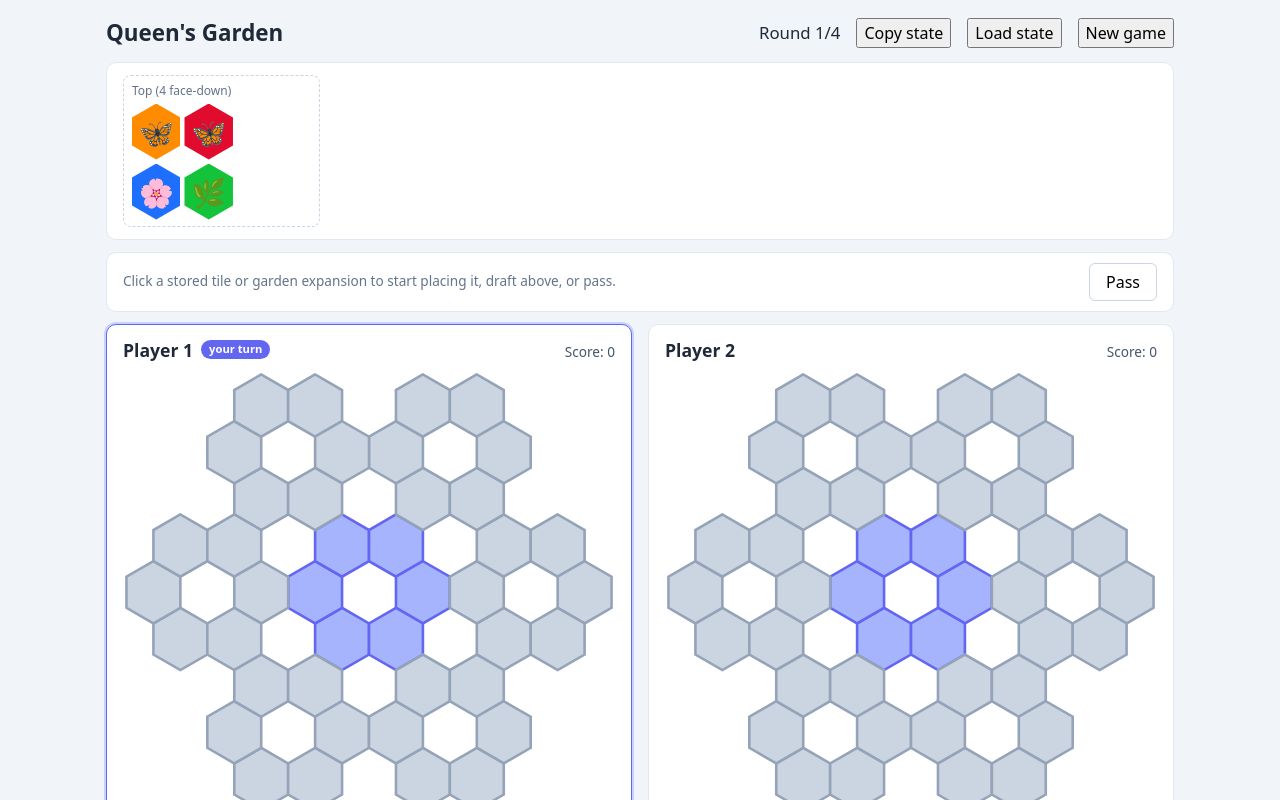
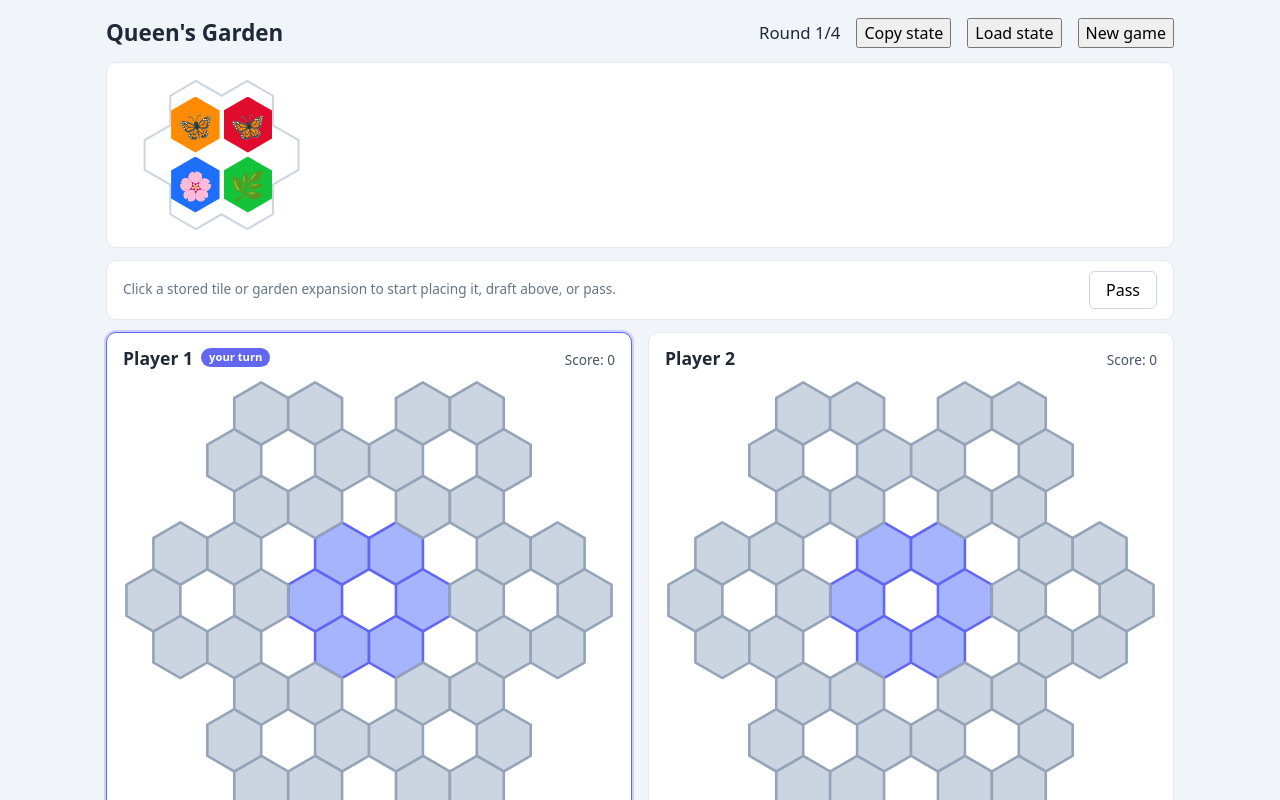
Before and after one commit to johnbillion/giochiamo, a React (Vite) app: page / in a window 1280 px wide. Shown: the top 800 px of the page. Built offline with nearby package versions, Linux system fonts and the light colour scheme.

Commit message:
Implement rich previews of tiles and expansions when hovering over the board.

```diff
--- a/src/index.css
+++ b/src/index.css
@@ -96,23 +96,28 @@ button:disabled {
   gap: 12px;
   align-items: flex-start;
 }
+/* Each pile is framed by an expansion-rosette outline, with its tiles centred inside. */
 .display {
-  border: 1px dashed #cbd5e1;
-  border-radius: 8px;
-  padding: 6px 8px;
+  position: relative;
+  display: grid;
+  place-items: center;
+  padding: 22px;
+  min-height: 150px;
 }
-.display-label {
-  display: block;
-  font-size: 0.75rem;
-  color: #64748b;
-  margin-bottom: 4px;
+.expansion-outline {
+  position: absolute;
+  inset: 0;
+  width: 100%;
+  height: 100%;
+  pointer-events: none;
 }
 .tiles {
+  position: relative;
   display: grid;
   grid-template-columns: repeat(2, max-content);
   gap: 4px;
-  justify-content: start;
-  min-height: 30px;
+  place-content: center;
+  z-index: 1;
 }
 
 /* An emptied slot where a tile was drafted away — holds its place in the 2×2 grid. */
--- a/src/ui/Game.tsx
+++ b/src/ui/Game.tsx
@@ -56,6 +56,7 @@ import {
   DIR_AXIAL,
   expansionLabel,
   ExpansionFace,
+  ExpansionOutline,
   hexPoints,
   SLOT_CENTRE,
   SYMBOL_GLYPH,
@@ -407,6 +408,8 @@ export function Game() {
             sel={sel}
             payTiles={payTiles}
             paySecs={paySecs}
+            placedTile={i === state.currentPlayer ? placedTile : null}
+            placedExpansion={i === state.currentPlayer ? placedExpansion : null}
             legalTargets={i === state.currentPlayer ? legalTargets : new Set()}
             onTileItem={clickTileItem}
             onExpansionItem={clickExpansionItem}
@@ -641,7 +644,7 @@ function CentralArea({
   return (
     <div className="displays" style={{ '--displays': maxPiles } as CSSProperties}>
       <div className="display">
-        <span className="display-label">Top ({central.pile.length} face-down)</span>
+        <ExpansionOutline />
         <div className="tiles">
           {central.top
             ? central.top.tiles.map((t, i) => renderTile(t, i))
@@ -650,12 +653,7 @@ function CentralArea({
       </div>
       {central.open.map((d, i) => (
         <div className="display" key={i}>
-          <span className="display-label">
-            Open {i + 1}
-            {!d.tiles.some(Boolean) && d.expansion.identity
-              ? ` — ${expansionLabel(d.expansion)} expansion (takeable)`
-              : ''}
-          </span>
+          <ExpansionOutline />
           <div className="tiles">
             {d.tiles.some(Boolean)
               ? d.tiles.map((t, j) => renderTile(t, j))
@@ -674,6 +672,8 @@ function PlayerPanel({
   sel,
   payTiles,
   paySecs,
+  placedTile,
+  placedExpansion,
   legalTargets,
   onTileItem,
   onExpansionItem,
@@ -685,6 +685,8 @@ function PlayerPanel({
   sel: Selection;
   payTiles: ReadonlySet<number>;
   paySecs: ReadonlySet<number>;
+  placedTile: Tile | null;
+  placedExpansion: Expansion | null;
   legalTargets: ReadonlySet<string>;
   onTileItem: (i: number) => void;
   onExpansionItem: (i: number) => void;
@@ -706,7 +708,8 @@ function PlayerPanel({
         player={player}
         active={active}
         legalTargets={legalTargets}
-        placing={sel.mode !== 'idle'}
+        placedTile={placedTile}
+        placedExpansion={placedExpansion}
         onCell={onCell}
       />
 
@@ -764,16 +767,25 @@ function Garden({
   player,
   active,
   legalTargets,
-  placing,
+  placedTile,
+  placedExpansion,
   onCell,
 }: {
   player: PlayerState;
   active: boolean;
   legalTargets: ReadonlySet<string>;
-  placing: boolean;
+  // What the current player is about to place (drives the hover preview). Exactly one is non-null
+  // while a placement is in progress; both null when idle.
+  placedTile: Tile | null;
+  placedExpansion: Expansion | null;
   onCell: (slot: SlotId, dir: Direction) => void;
 }) {
   const R = 18; // hex circumradius in px
+  const placing = placedTile !== null || placedExpansion !== null;
+
+  // The (slot, dir) cell the cursor is over, as a "slot:dir" key. Only legal cells set it, so a
+  // non-null value always names a cell the engine would accept — the basis for the live preview.
+  const [hovered, setHovered] = useState<string | null>(null);
 
   // Project every (slot, dir) tile slot to a pixel centre and capture its state, tracking the
   // bounding box so the SVG viewBox hugs the whole flower-of-flowers.
@@ -817,18 +829,59 @@ function Garden({
   const height = maxY - minY + 2 * padY;
   const viewBox = `${(minX - padX).toFixed(2)} ${(minY - padY).toFixed(2)} ${width.toFixed(2)} ${height.toFixed(2)}`;
 
+  // The hovered cell, if the cursor is over a legal target. For a tile placement this is the single
+  // cell the tile lands in; for an expansion it's where the identity tile faces, and the whole
+  // rosette (its slot) gets highlighted.
+  const hoveredCell = hovered ? cells.find((c) => `${c.slot}:${c.dir}` === hovered && c.legal) : undefined;
+
   return (
     <svg className="garden" viewBox={viewBox} aria-label="garden board">
       {cells.map((c) => {
+        const key = `${c.slot}:${c.dir}`;
+        // Where the about-to-place item would land: the exact cell under the cursor, and — for an
+        // expansion — every cell of that rosette's slot.
+        const isPreviewCell = hoveredCell?.slot === c.slot && hoveredCell?.dir === c.dir;
+        const inHoveredRosette = !!placedExpansion && !!hoveredCell && hoveredCell.slot === c.slot;
+
+        // The tile to draw in this cell as a preview: the placed tile, or the expansion's identity
+        // (which faces the hovered direction). A blank-identity expansion previews no glyph.
+        const preview: Tile | null = isPreviewCell
+          ? placedTile ?? placedExpansion?.identity ?? null
+          : null;
+
         // Fill/stroke mirror the old cell states: legal target, empty slot of a placed expansion,
-        // an unplaced expansion slot, or a filled tile.
+        // an unplaced expansion slot, or a filled tile — with the hover preview layered on top.
         let fill: string;
         let stroke: string;
         let strokeWidth = 1.5;
-        if (c.legal) {
+        let glyph: string | null = c.tile ? SYMBOL_GLYPH[c.tile.symbol] : null;
+        let className = 'gcell';
+        if (preview) {
+          // Show the actual tile/identity that will be placed here.
+          fill = COLOUR_HEX[preview.colour];
+          stroke = '#15803d';
+          strokeWidth = 2.5;
+          glyph = SYMBOL_GLYPH[preview.symbol];
+          className = 'gcell legal';
+        } else if (isPreviewCell) {
+          // Hovered cell of a blank-identity expansion: an empty-frame preview, no glyph.
+          fill = '#a5b4fc';
+          stroke = '#15803d';
+          strokeWidth = 2.5;
+          className = 'gcell legal';
+        } else if (inHoveredRosette) {
+          // The rest of the rosette the expansion is about to drop into — drawn in the same
+          // purpley-blue an empty slot of a placed expansion takes, so the hover previews the
+          // placed result.
+          fill = '#a5b4fc';
+          stroke = '#15803d';
+          strokeWidth = 2;
+          className = c.legal ? 'gcell legal' : 'gcell';
+        } else if (c.legal) {
           fill = '#86efac';
           stroke = '#15803d';
           strokeWidth = 2.5;
+          className = 'gcell legal';
         } else if (!c.hasExpansion) {
           fill = '#cbd5e1';
           stroke = '#94a3b8';
@@ -841,9 +894,11 @@ function Garden({
         }
         return (
           <g
-            key={`${c.slot}:${c.dir}`}
-            className={c.legal ? 'gcell legal' : 'gcell'}
+            key={key}
+            className={className}
             onClick={c.legal ? () => onCell(c.slot as SlotId, c.dir as Direction) : undefined}
+            onMouseEnter={c.legal ? () => setHovered(key) : undefined}
+            onMouseLeave={c.legal ? () => setHovered((h) => (h === key ? null : h)) : undefined}
           >
             <polygon
               points={hexPoints(c.cx, c.cy, R)}
@@ -851,7 +906,7 @@ function Garden({
               stroke={stroke}
               strokeWidth={strokeWidth}
             />
-            {c.tile && (
+            {glyph && (
               <text
                 className="gglyph"
                 x={c.cx}
@@ -860,7 +915,7 @@ function Garden({
                 dominantBaseline="central"
                 fontSize={R}
               >
-                {SYMBOL_GLYPH[c.tile.symbol]}
+                {glyph}
               </text>
             )}
           </g>
--- a/src/ui/board.tsx
+++ b/src/ui/board.tsx
@@ -87,6 +87,44 @@ export function hexPoints(cx: number, cy: number, R: number): string {
     corners.push(`${(cx + R * Math.cos(a)).toFixed(2)},${(cy - R * Math.sin(a)).toFixed(2)}`);
   }
   return corners.join(' ');
+}
+
+// The outer silhouette of an expansion rosette — the union of the six hexes with no internal
+// borders — as an 18-gon. Used as a decorative frame behind a central pile's tiles. The shape is
+// 6-fold symmetric: six "tip" pairs with a shallow valley between each pair.
+const EXPANSION_OUTLINE_POINTS = (() => {
+  const s = Math.sqrt(3);
+  // Walks the boundary clockwise: each hex contributes three outer vertices, meeting at a valley.
+  return [
+    [s, -1], [1.5 * s, -0.5], [1.5 * s, 0.5], [s, 1], // right hex
+    [s, 2], [0.5 * s, 2.5], [0, 2], //                   lower-right hex
+    [-0.5 * s, 2.5], [-s, 2], [-s, 1], //                lower-left hex
+    [-1.5 * s, 0.5], [-1.5 * s, -0.5], [-s, -1], //      left hex
+    [-s, -2], [-0.5 * s, -2.5], [0, -2], //              upper-left hex
+    [0.5 * s, -2.5], [s, -2], //                         upper-right hex
+  ] as const;
+})();
+
+// A standalone SVG of the expansion-rosette outline, scaled to fill (and centre within) its box.
+export function ExpansionOutline() {
+  const R = 10;
+  const s = Math.sqrt(3);
+  const pad = 2;
+  const points = EXPANSION_OUTLINE_POINTS.map(([x, y]) => `${(x * R).toFixed(2)},${(y * R).toFixed(2)}`).join(' ');
+  const minX = -1.5 * s * R - pad;
+  const minY = -2.5 * R - pad;
+  const w = 3 * s * R + 2 * pad;
+  const h = 5 * R + 2 * pad;
+  return (
+    <svg
+      className="expansion-outline"
+      viewBox={`${minX.toFixed(2)} ${minY.toFixed(2)} ${w.toFixed(2)} ${h.toFixed(2)}`}
+      preserveAspectRatio="xMidYMid meet"
+      aria-hidden="true"
+    >
+      <polygon points={points} fill="none" stroke="#cbd5e1" strokeWidth={2} vectorEffect="non-scaling-stroke" />
+    </svg>
+  );
 }
 
 export function tileLabel(tile: Tile): string {
```
